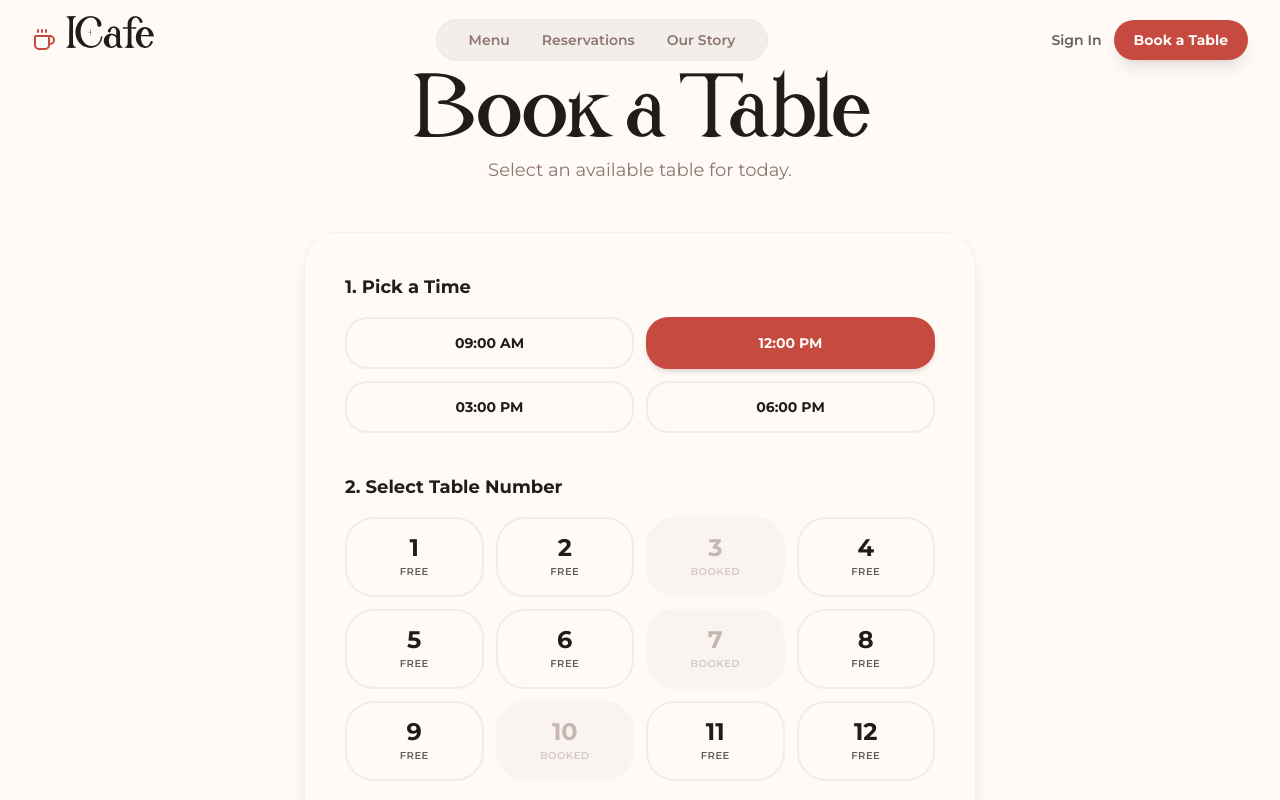
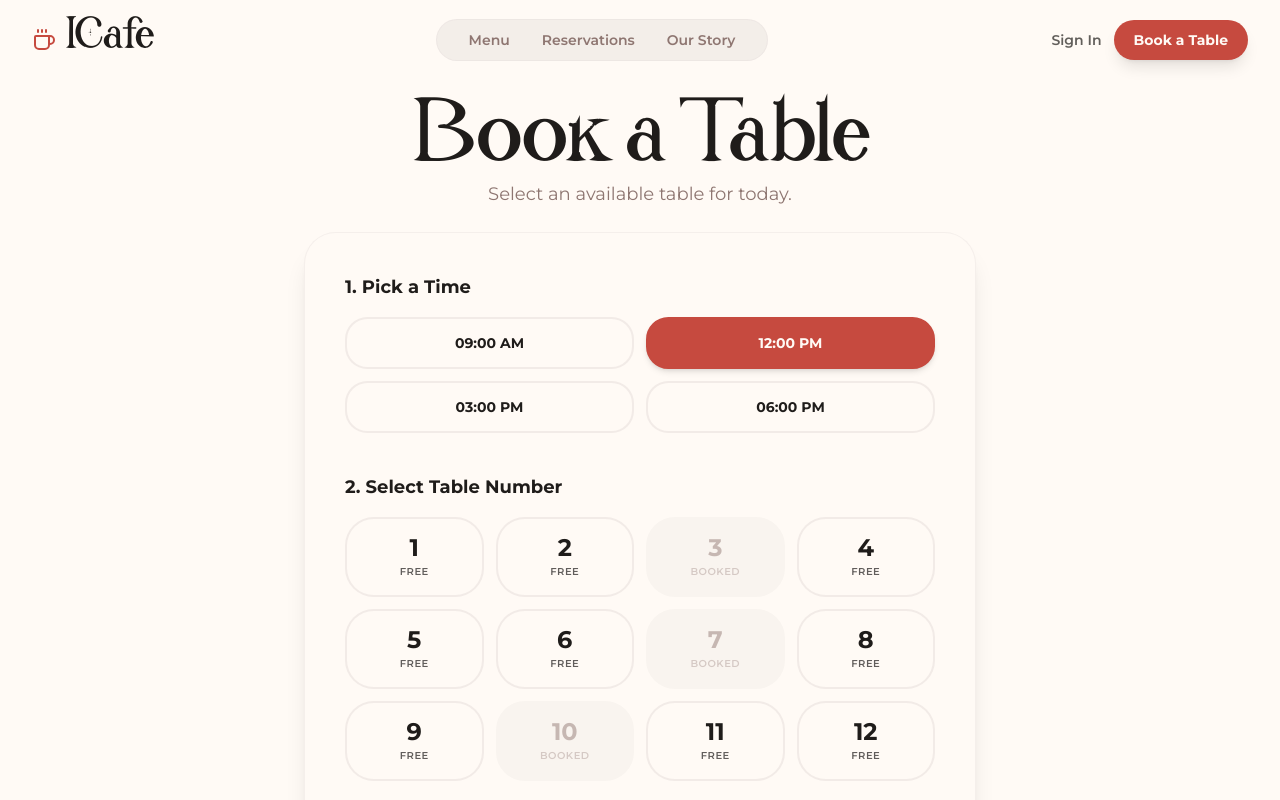
Before and after one commit to ZaXSeT/ICafe, a Next.js app: page /reservations/new in a window 1280 px wide. Shown: the top 800 px of the page. Built offline with nearby package versions, Linux system fonts and the light colour scheme.

Commit message:
Fix navbar overlap issue on New Reservation page

```diff
--- a/src/app/reservations/new/page.tsx
+++ b/src/app/reservations/new/page.tsx
@@ -16,10 +16,10 @@ export default function NewReservationPage() {
   const [selectedTime, setSelectedTime] = useState<string>("12:00 PM");
 
   return (
-    <div className="min-h-screen pt-20 pb-24 flex flex-col items-center bg-background px-4">
+    <div className="flex-1 pt-28 pb-12 flex flex-col items-center bg-background px-4">
 
       {/* Header */}
-      <div className="text-center max-w-xl mx-auto mb-8 md:mb-12 pt-4">
+      <div className="text-center max-w-xl mx-auto mb-6 pt-2">
         <h1 className="text-3xl sm:text-4xl md:text-5xl font-heading font-bold mb-3">Book a Table</h1>
         <p className="text-muted-foreground text-base md:text-lg">
           Select an available table for today.
```
